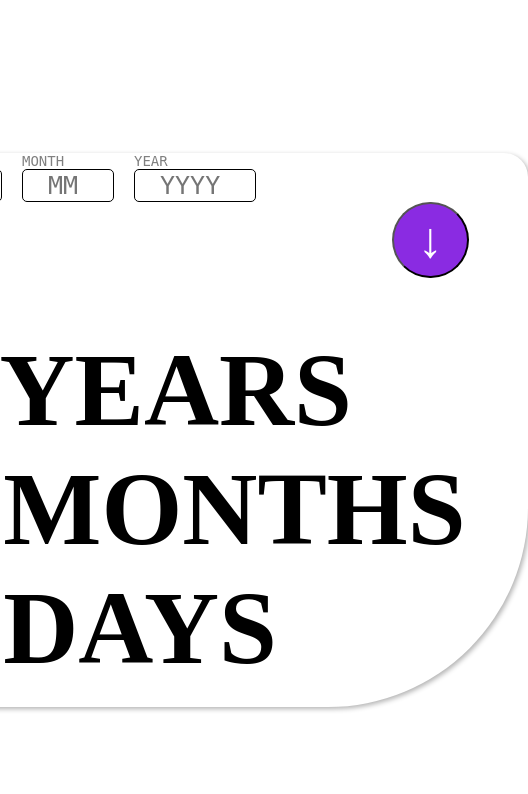
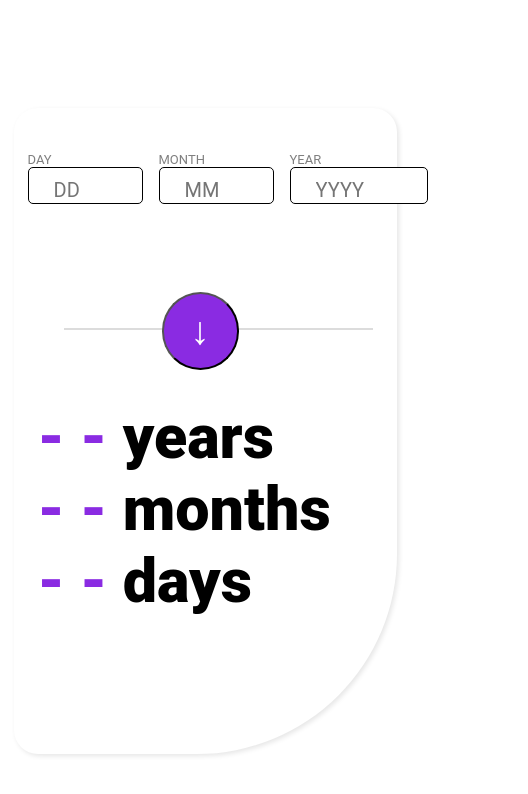
Before and after one commit to carolinebaez/calculadora-de-edad, a plain HTML site: page index.html in a window 390 px wide. Shown: the whole page, 528 px wide, since content can reach past the window. Drawn offline with Linux system fonts and the light colour scheme.

Commit message:
add:app.js

```diff
--- a/app.js
+++ b/app.js
@@ -1,3 +1,4 @@
+
 const calcularBtn = document.querySelector('.calcular-btn');
 const inputDD = document.querySelector('.DD');
 const inputMM = document.querySelector('.MM');
@@ -14,23 +15,25 @@ calcularBtn.addEventListener('click', () => {
   // Validación de los campos de fecha
   if (inputDD.value < 1 || inputDD.value > 31 || isNaN(inputDD.value)) {
     errorMessage[0].style.display = 'block';
-    return;
   } else {
     errorMessage[0].style.display = 'none';
   }
 
   if (inputMM.value < 1 || inputMM.value > 12 || isNaN(inputMM.value)) {
     errorMessage[1].style.display = 'block';
-    return;
   } else {
     errorMessage[1].style.display = 'none';
   }
 
   if (inputYYYY.value < 1900 || inputYYYY.value > 2099 || isNaN(inputYYYY.value)) {
     errorMessage[2].style.display = 'block';
-    return;
   } else {
     errorMessage[2].style.display = 'none';
+  }
+
+  if (errorMessage[0].style.display === 'block' || errorMessage[1].style.display === 'block' || errorMessage[2].style.display === 'block') {
+    // Si hay algún error, no se realiza el cálculo de la edad
+    return;
   }
 
   let ageYears = today.getFullYear() - birthDate.getFullYear();
--- a/index.html
+++ b/index.html
@@ -11,22 +11,27 @@
     <div class="container_padre">
         <div class="container">
             <div> DAY <input class="input-field DD" type="number" min="1" max="31" placeholder="DD">
-              <samp class="error-message" style="display:none; color:red;">This field is required</samp>
+              <samp class="error-message" style="display:none; color:red;"> must be a valid day</samp>
             </div>
 
             <div>MONTH <input class="input-field MM" type="number" min="1" max="12" placeholder="MM">
-            <samp class="error-message" style="display:none; color:red;">This field is required</samp>
+            <samp class="error-message" style="display:none; color:red;">must be a valid month</samp>
             </div>
             <div>YEAR <input class="input-field YYYY" type="number" min="1900" max="2099" placeholder="YYYY">
-             <samp class="error-message" style="display:none; color:red;">This field is required</samp>
+             <samp class="error-message" style="display:none; color:red;">must be a valid past</samp>
             </div>
 
         </div>
-        <button class="calcular-btn">↓</button>
+        <!-- <button class="calcular-btn">↓</button> -->
+        <div style="text-align: center;">
+            <button class="calcular-btn">↓</button>
+            <hr class="linea">
+          </div>
+
         <div class=" container_inferior">
-            <div><span class="years">--</span> YEARS</div>
-            <div><span class="months">--</span> MONTHS</div>
-            <div><span class="days">--</span> DAYS</div>
+            <div><span class="years">- -</span> years</div>
+            <div><span class="months">- -</span> months</div>
+            <div><span class="days">- -</span> days</div>
             <div><samp class="error-message" style="display:none; color:red;">This field is required</samp></div>
         </div>
     </div>
--- a/style.css
+++ b/style.css
@@ -1,10 +1,9 @@
-
 body {
   display: flex;
   justify-content: center;
   align-items: center;
   height: 100vh;
-
+  font-family: "Roboto", sans-serif;
 }
 
 .container_padre {
@@ -13,22 +12,32 @@ body {
   box-shadow: 2px 2px 5px rgba(0, 0, 0, 0.3);
 }
 
+.linea {
+  border: 1px solid #dcdcdc;
+  position: absolute;
+  width: 548px;
+  margin-top: 84px;
+  left: 400px;
+}
 .container {
-   font-family: 'monospace';
+  font-family: "Roboto", sans-serif;
   color: gray;
   font-size: 14px;
   display: flex;
   padding-left: 48px;
   gap: 20px;
+  margin-top: 35px;
 }
 
- .DD, .MM, .YYYY {
+.DD,
+.MM,
+.YYYY {
   font-size: 25px;
   display: flex;
   border: solid 1px;
   border-radius: 5px;
-   font-family: 'monospace';
   padding-left: 25px;
+  font-family: "Roboto", sans-serif;
 }
 
 .YYYY {
@@ -46,20 +55,13 @@ body {
   margin-left: 3px;
   margin-right: 59px;
   float: right;
-   cursor: url(./mano.svg), auto !important;
-
-
+  cursor: url(./mano.svg), auto;
+  margin-top: 45px;
 }
 
- .error{
-       color: red;
- }
-
-
- .calcular-btn.clicked {
-   background-color: black;
-   color: white;
-
+.calcular-btn:hover {
+  background-color: rgb(126, 13, 174);
+  transition: all 1s ease;
 }
 
 
@@ -72,6 +74,74 @@ body {
   margin-left: 46px;
 }
 
- .years, .months, .days {
+
+.years,
+.months,
+.days {
   color: blueviolet;
 }
+
+@media (max-width: 426px) {
+  body {
+    justify-content: center;
+  }
+
+  .container {
+    padding-left: 14px;
+    gap: 16px;
+    margin-top: 44px;
+    font-size: 13px;
+  }
+  .container_padre {
+    width: 383px;
+    margin-top: 1px;
+    height: 646px;
+    border-radius: 24px 24px 200px 24px;
+    box-shadow: 2px 2px 5px rgba(0, 0, 0, 0.1);
+    margin-left: 20px;
+  }
+
+  .YYYY {
+    margin-right: 32px;
+  }
+
+  .calcular-btn {
+    font-size: 39px;
+    height: 78px;
+    width: 77px;
+    margin-right: 158px;
+    margin-top: 88px;
+    position: relative;
+    z-index: 1;
+  }
+
+  .linea {
+    border: 1px solid #dcdcdc;
+    position: absolute;
+    width: 307px;
+    margin-top: 124px;
+    left: 64px;
+  }
+
+  .container_inferior {
+    font-size: 61px;
+    margin-top: 64px;
+    margin-left: 24px;
+    margin-top: 197px;
+  }
+  .error {
+    color: red;
+    font-size: 10px;
+  }
+
+  .DD,
+  .YYYY,
+  .MM {
+    font-size: 20px;
+    padding-top: 10px;
+  }
+  .calcular-btn:hover {
+    background-color: rgb(126, 13, 174);
+    transition: all 1s ease;
+}
+}
```
Also changed, not shown: 1 other file. Lines whose indentation alone changed are shown as unchanged.
